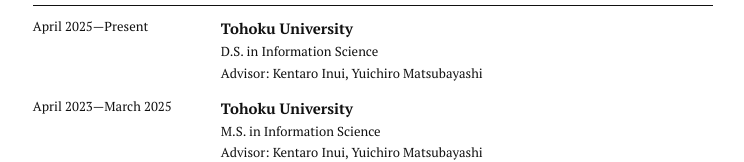
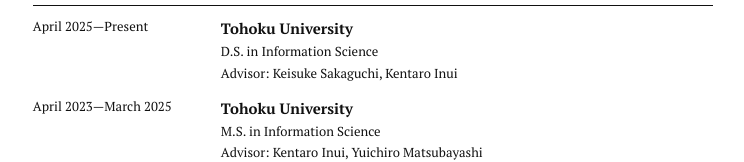
Before and after one commit to momo0817/momo0817.github.io, a Next.js app: page /cv in a window 1280 px wide. Shown: the part 486-648 px from the top of the page, without its empty margins (267-1011 px from the left). Built offline with nearby package versions, Linux system fonts and the light colour scheme.

Commit message:
Update website

```diff
--- a/src/data/education.ts
+++ b/src/data/education.ts
@@ -13,7 +13,7 @@ export const educationData: Education[] = [
     year: "April 2025—Present",
     institution: "Tohoku University",
     degree: "D.S. in Information Science",
-    advisor: "Kentaro Inui, Yuichiro Matsubayashi",
+    advisor: "Keisuke Sakaguchi, Kentaro Inui",
   },
   {
     year: "April 2023—March 2025",
```
